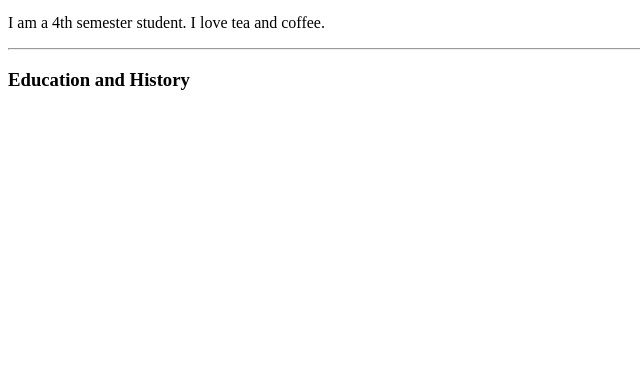
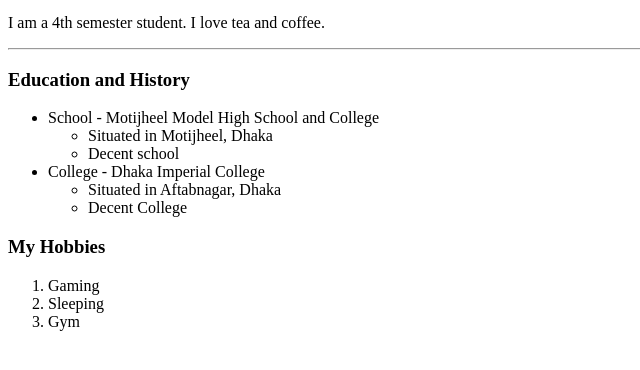
Before and after one commit to raiyen-zayed-rakin/Web-Development-Bootcamp, a plain HTML site: page HTML - Personal Site/index.html in a window 1280 px wide. Shown: the part 100-470 px from the top of the page, without its empty margins (0-640 px from the left). Drawn offline with Linux system fonts and the light colour scheme.

Commit message:
Personal Site

```diff
--- a/HTML - Personal Site/index.html
+++ b/HTML - Personal Site/index.html
@@ -10,6 +10,25 @@
     <p>I am a 4th semester student. I love tea and coffee.</p>
     <hr>
     <h3>Education and History</h3>
-
+    <ul>
+      <li>School - Motijheel Model High School and College
+        <ul>
+          <li>Situated in Motijheel, Dhaka</li>
+          <li>Decent school</li>
+        </ul>
+      </li>
+      <li>College - Dhaka Imperial College
+        <ul>
+          <li>Situated in Aftabnagar, Dhaka</li>
+          <li>Decent College</li>
+        </ul>
+      </li>
+    </ul>
+    <h3>My Hobbies</h3>
+    <ol>
+      <li>Gaming</li>
+      <li>Sleeping</li>
+      <li>Gym</li>
+    </ol>
   </body>
 </html>
```
